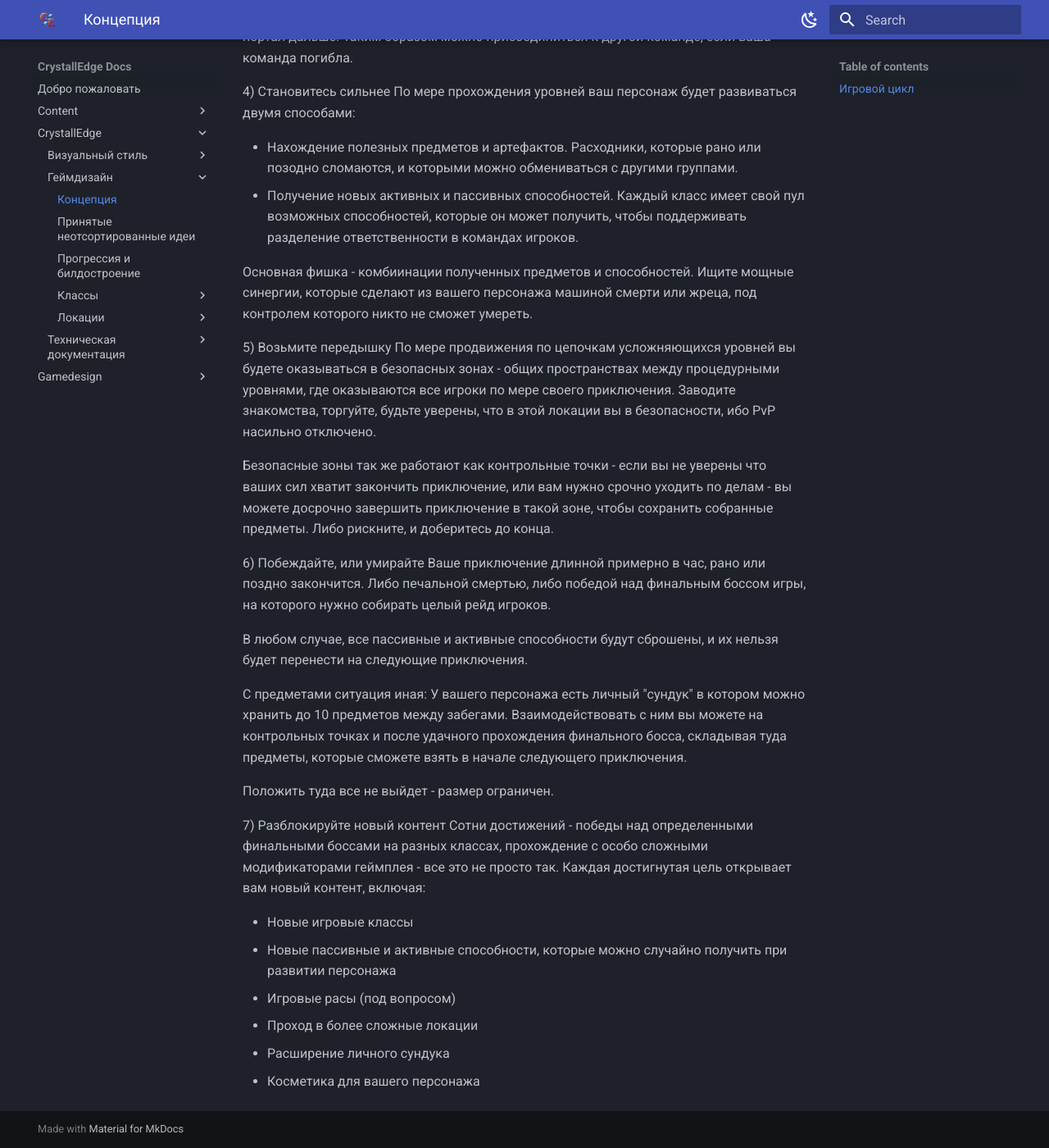
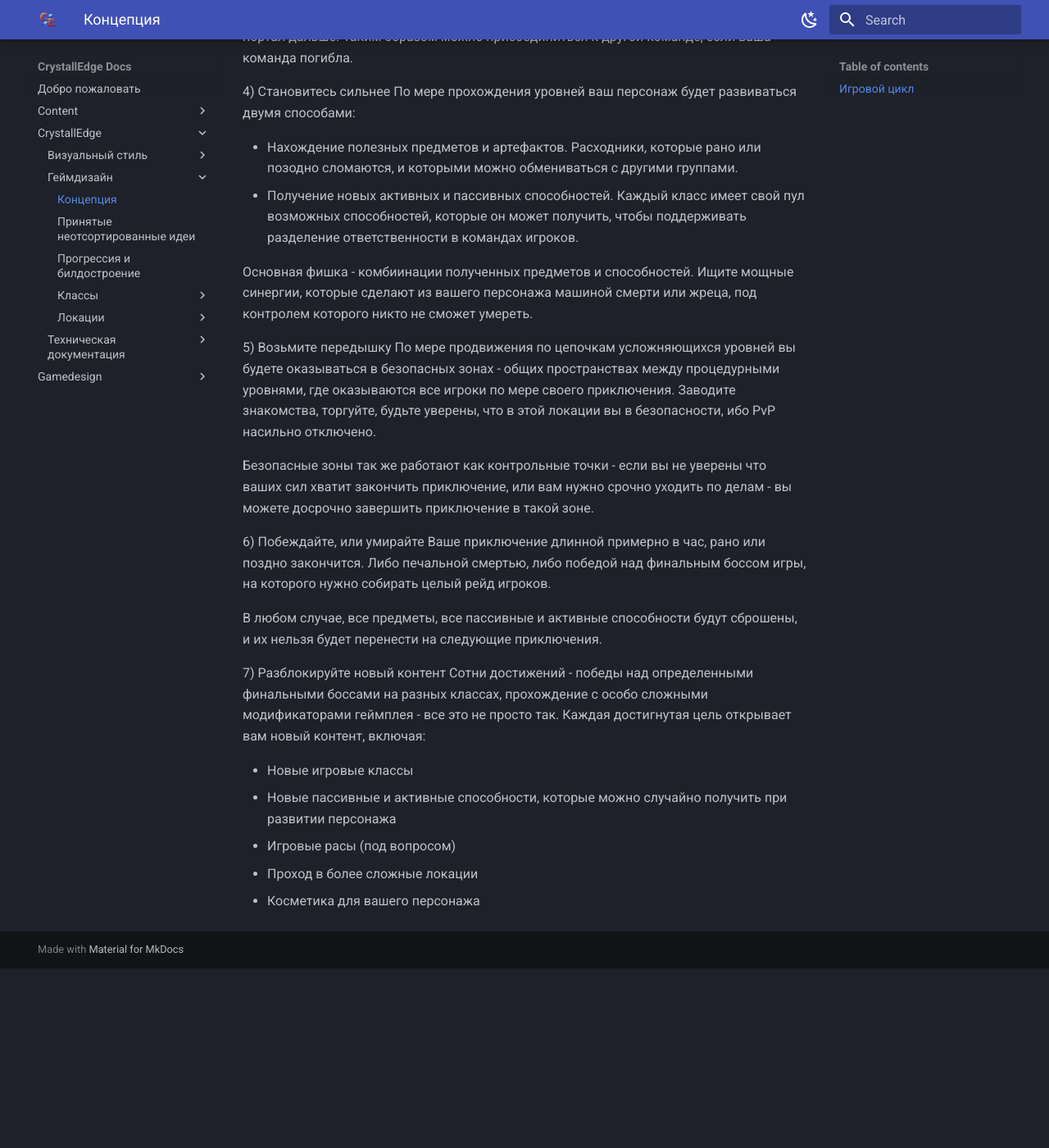
Before and after one commit to crystallpunk-14/crystallpunk-docs, an MkDocs documentation site: the page built from docs/CrystallEdge/Геймдизайн/Питч.md, in a window 1280 px wide and 1400 px high, scrolled down 779 px. Shown: the whole window at 82% size. Built offline with MkDocs 1.6.1 and Material for MkDocs 9.7.7, drawn with Linux system fonts in a browser that asks for light colours; after the commit the page ends 1960 px from its top, so only the background shows below that; some of the changed text lies outside the part shown.

Commit message:
убрать сундук и метапрогрессию

```diff
--- a/docs/CrystallEdge/Геймдизайн/Питч.md
+++ b/docs/CrystallEdge/Геймдизайн/Питч.md
@@ -29,16 +29,12 @@ Roguelike, в котором одновременно параллельно и
 5) Возьмите передышку
 По мере продвижения по цепочкам усложняющихся уровней вы будете оказываться в безопасных зонах - общих пространствах между процедурными уровнями, где оказываются все игроки по мере своего приключения. Заводите знакомства, торгуйте, будьте уверены, что в этой локации вы в безопасности, ибо PvP насильно отключено.
 
-Безопасные зоны так же работают как контрольные точки - если вы не уверены что ваших сил хватит закончить приключение, или вам нужно срочно уходить по делам - вы можете досрочно завершить приключение в такой зоне, чтобы сохранить собранные предметы. Либо рискните, и доберитесь до конца.
+Безопасные зоны так же работают как контрольные точки - если вы не уверены что ваших сил хватит закончить приключение, или вам нужно срочно уходить по делам - вы можете досрочно завершить приключение в такой зоне.
 
 6) Побеждайте, или умирайте
 Ваше приключение длинной примерно в час, рано или поздно закончится. Либо печальной смертью, либо победой над финальным боссом игры, на которого нужно собирать целый рейд игроков.
 
-В любом случае, все пассивные и активные способности будут сброшены, и их нельзя будет перенести на следующие приключения.
-
-С предметами ситуация иная: У вашего персонажа есть личный "сундук" в котором можно хранить до 10 предметов между забегами. Взаимодействовать с ним вы можете на контрольных точках и после удачного прохождения финального босса, складывая туда предметы, которые сможете взять в начале следующего приключения.
-
-Положить туда все не выйдет - размер ограничен.
+В любом случае, все предметы, все пассивные и активные способности будут сброшены, и их нельзя будет перенести на следующие приключения.
 
 7) Разблокируйте новый контент
 Сотни достижений - победы над определенными финальными боссами на разных классах, прохождение с особо сложными модификаторами геймплея - все это не просто так. Каждая достигнутая цель открывает вам новый контент, включая:
@@ -47,5 +43,4 @@ Roguelike, в котором одновременно параллельно и
 - Новые пассивные и активные способности, которые можно случайно получить при развитии персонажа
 - Игровые расы (под вопросом)
 - Проход в более сложные локации
-- Расширение личного сундука
 - Косметика для вашего персонажа
```
Also changed, not shown: other parts of docs/CrystallEdge/Геймдизайн/Питч.md (+1 -1 lines).
